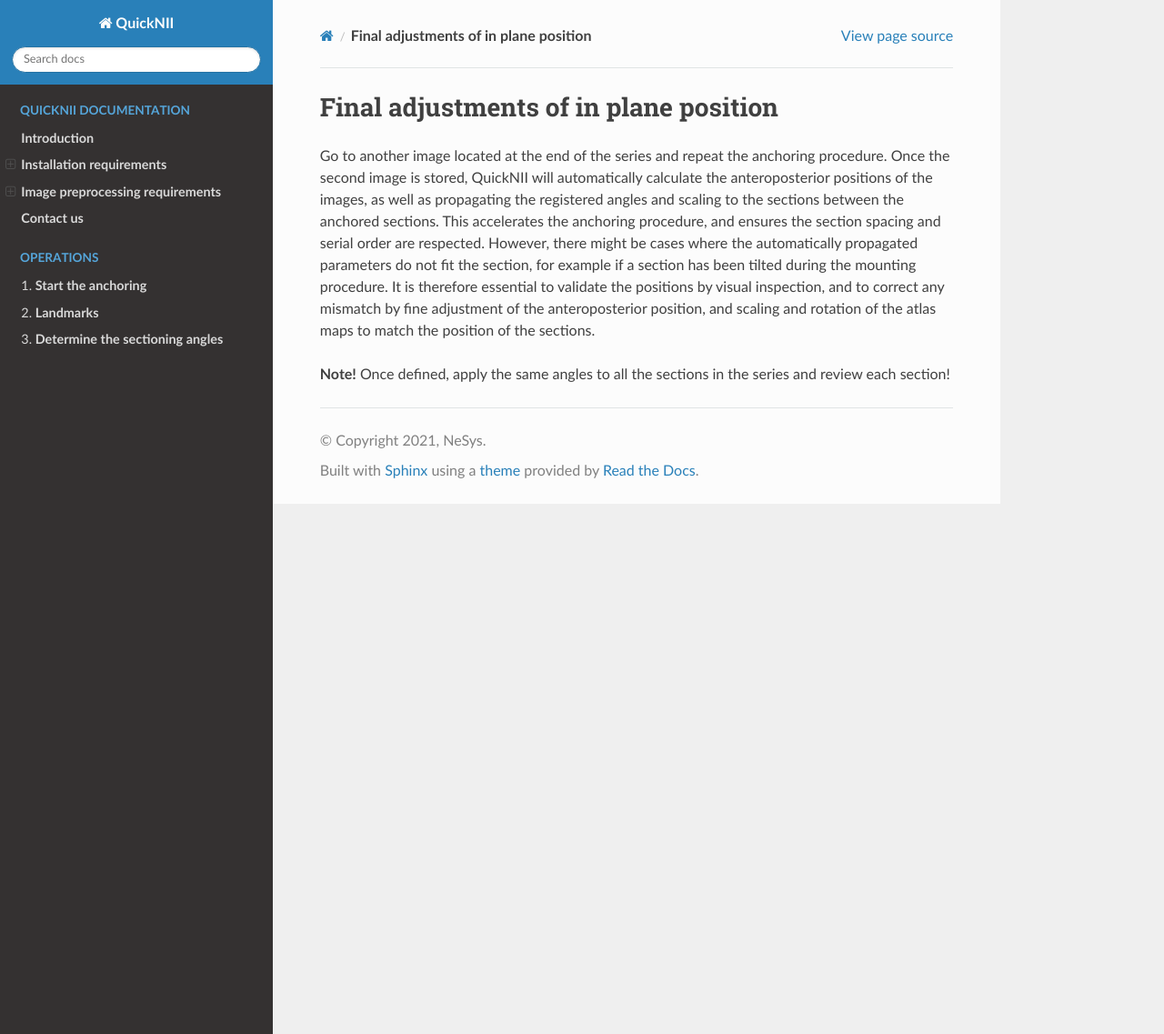
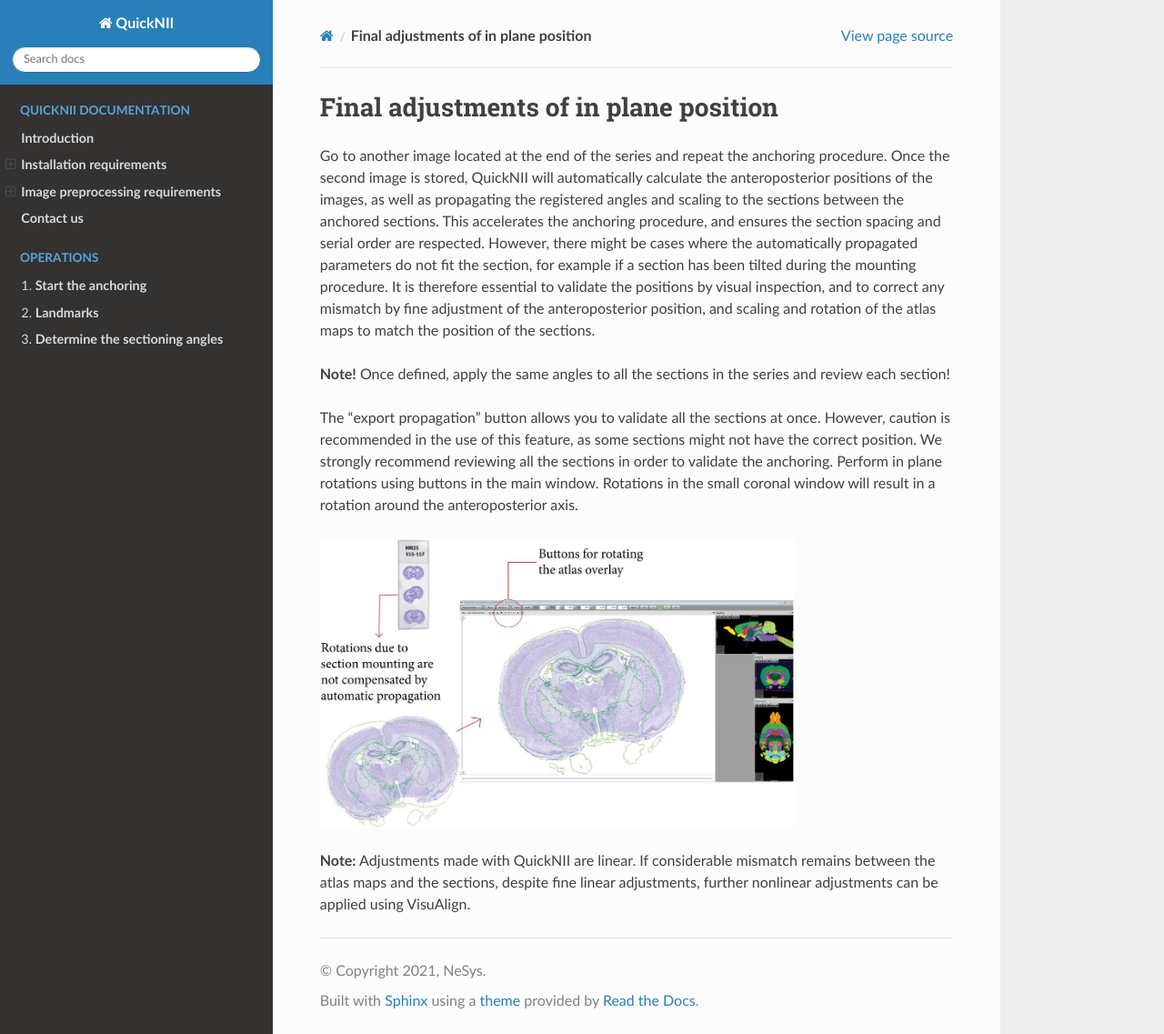
Before and after one commit to Tevemadar/QuickNII, a Sphinx documentation site: the page built from Docs/adjust.rst, in a window 1280 px wide and 1137 px high. Shown: the whole window at 91% size. Built offline with Sphinx 7.4.7 and the Read the Docs theme 2.0.0, drawn with Linux system fonts in a browser that asks for light colours.

Commit message:
Update adjust.rst

```diff
--- a/Docs/adjust.rst
+++ b/Docs/adjust.rst
@@ -16,3 +16,20 @@ to match the position of the sections.
 
 **Note!** Once defined, apply the same angles to all the sections in the
 series and review each section!
+
+The “export propagation” button allows you to validate all the sections
+at once. However, caution is recommended in the use of this feature, as
+some sections might not have the correct position. We strongly recommend
+reviewing all the sections in order to validate the anchoring. Perform
+in plane rotations using buttons in the main window. Rotations in the
+small coronal window will result in a rotation around the
+anteroposterior axis.
+
+.. image:: 6bef45ee36424df69f030c687f030605/media/image16.png
+   :width: 5.43472in
+   :height: 3.32172in
+
+**Note:** Adjustments made with QuickNII are linear. If considerable
+mismatch remains between the atlas maps and the sections, despite fine
+linear adjustments, further nonlinear adjustments can be applied using
+VisuAlign.
```
